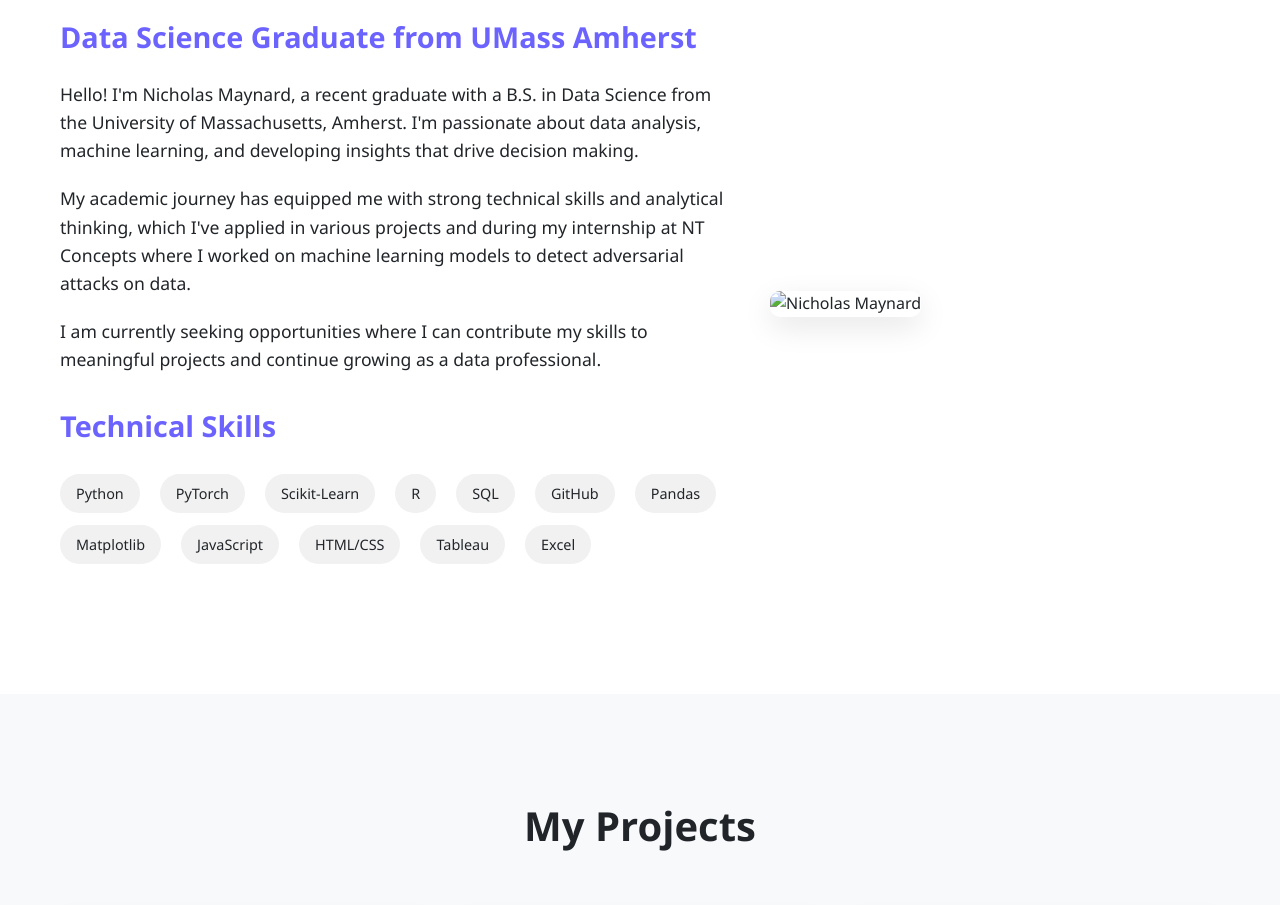
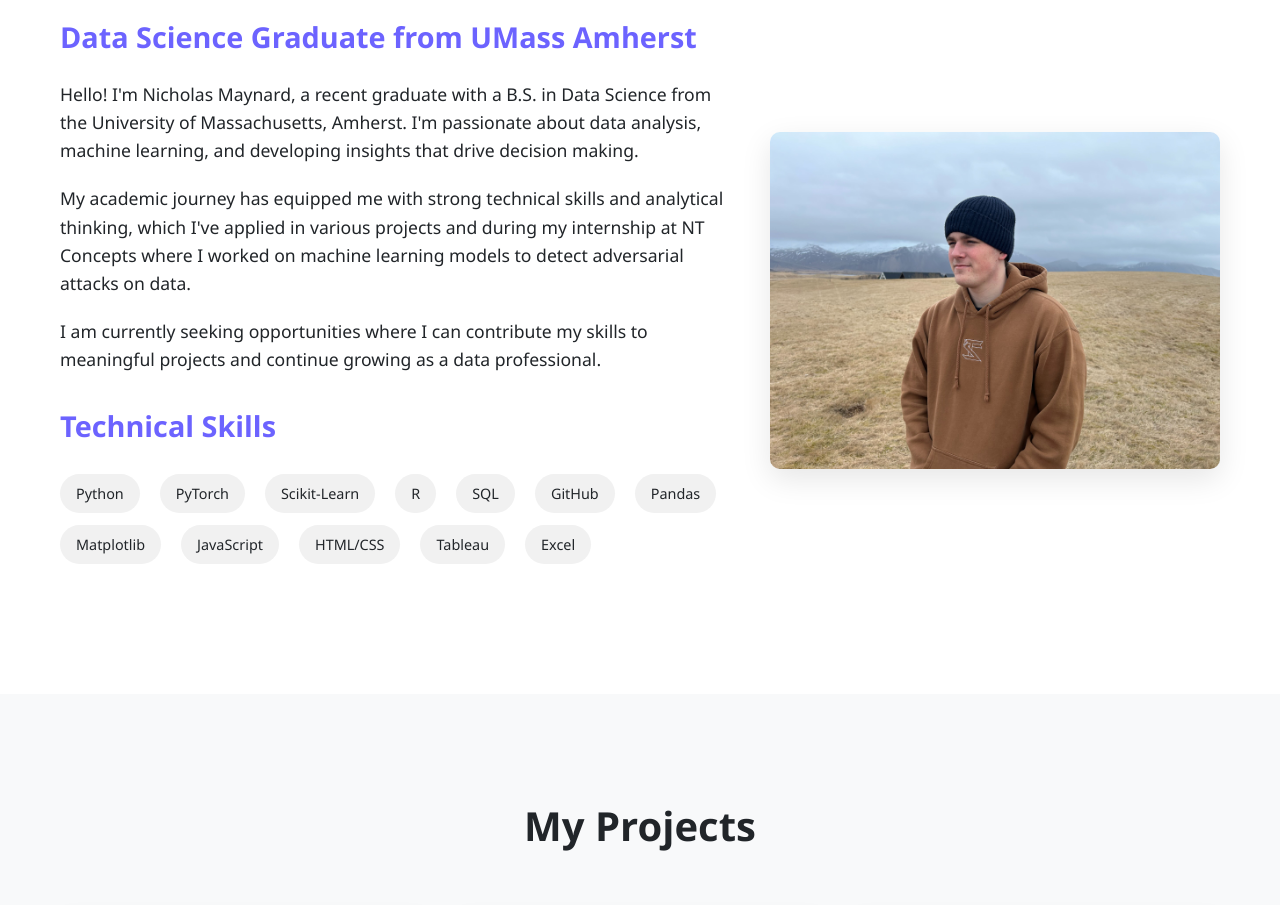
Before and after one commit to Nickmm11/Portfolio_Website, a plain HTML site: page index.html in a window 1280 px wide. Shown: the part 1000-1905 px from the top of the page. Drawn offline with Linux system fonts and the light colour scheme; grey boxes are pictures that could not be loaded.

Commit message:
Add picture of me to about section

```diff
--- a/index.html
+++ b/index.html
@@ -65,7 +65,7 @@
                     </div>
                 </div>
                 <div class = 'about-image'>
-                    <img src = '/api/placeholder/400/400' alt = 'Nicholas Maynard'>
+                    <img src = 'images/IMG_1285.JPG' alt = 'Nicholas Maynard'>
                 </div>
             </div>
         </div>
```
Also changed, not shown: images/IMG_1285.JPG (added), 1 other file.
